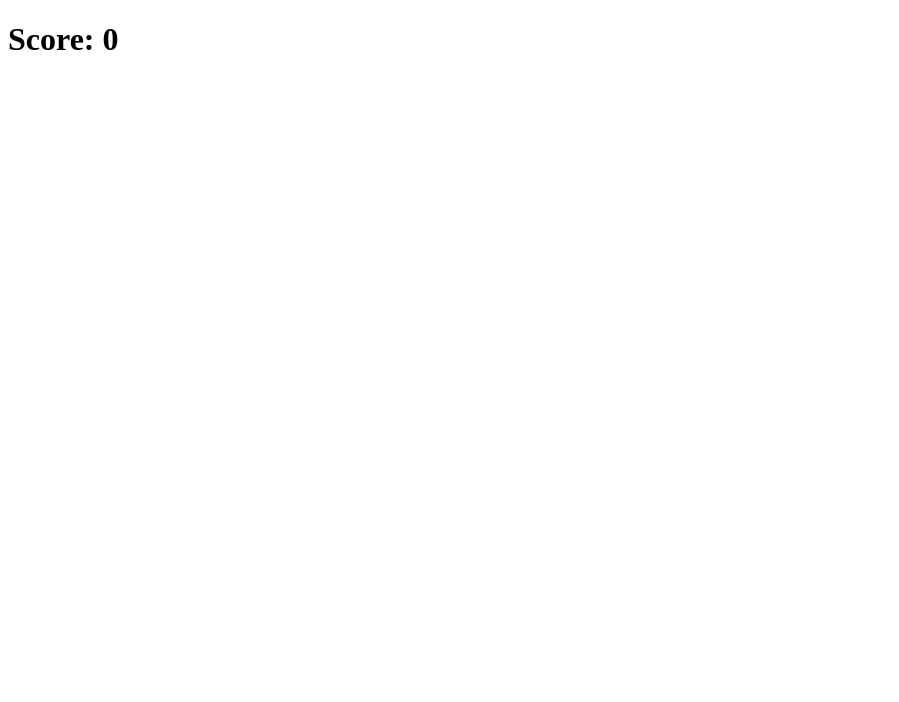
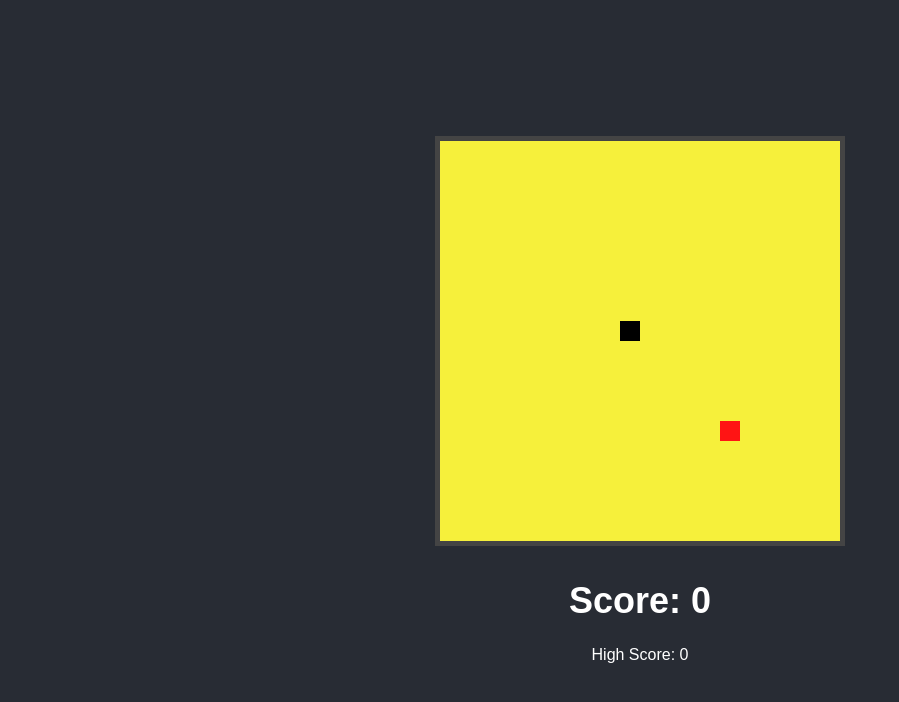
Before and after one commit to bhagya-gamage/Snake-Game, a plain HTML site: page index.html in a window 1280 px wide. Shown: the whole page, without its empty margins (0-899 px from the left). Drawn offline with Linux system fonts and the light colour scheme.

Commit message:
highScore

```diff
--- a/app.js
+++ b/app.js
@@ -1,10 +1,12 @@
 const board = document.getElementById("game-board");
 const scoreElement = document.getElementById("score");
+const highScoreElement = document.getElementById("high-score");
 
 let snake = [{x:10, y:10}];
 let food = {x:15, y: 15};
 let direction = {x:0, y:0};
 let score = 0;
+let highScore = localStorage.getItem("highScore") || 0;
 
 function createBoard(){
     board.innerHTML='';
@@ -98,3 +100,15 @@ function handleInput(event){
 document.addEventListener("keydown",handleInput);
 setInterval(gameLoop, 200);
 createBoard();
+highScoreElement.textContent = highScore;
+
+if(newHead.x === food.x && newHead.y === food.y){
+    score++;
+    scoreElement.textContent = score;
+
+    if(score > highScore){
+        highScore = score;
+        localStorage.setItem("highScore",highScore);
+        highScoreElement.textContent = highScore;
+    }
+}
--- a/index.html
+++ b/index.html
@@ -3,6 +3,7 @@
 <head>
     <meta charset="UTF-8">
     <meta name="viewport" content="width=device-width, initial-scale=1.0">
+    <link rel="stylesheet" href="styles.css">
     <title>Document</title>
 </head>
 <body>
@@ -12,6 +13,11 @@
             <h1>Score: <span id="score">0</span></h1>
         </div>
     </div>
+
+    <div id="scoreboard">
+        <!-- Score: <span id="score">0</span> -->
+        High Score: <span id="high-score">0</span>
+      </div>
     <script src="app.js"></script>
 </body>
 </html>
--- a/styles.css
+++ b/styles.css
@@ -6,6 +6,7 @@ body {
     align-items: center;
     justify-content: center;
     height: 100vh;
+    background-image: ;
     background-color: #282c34;
     color: white;
 }
@@ -20,7 +21,7 @@ body {
     position: relative;
     width: 400px;
     height: 400px;
-    background-color: #000;
+    background-color: #f6f03b;
     border: 5px solid #444;
     display: grid;
     grid-template-columns: repeat(20, 20px);
@@ -28,13 +29,13 @@ body {
 }
 
 .snake {
-    background-color: #76c7c0;
+    background-color: #000000;
     grid-column: span 1;
     grid-row: span 1;
 }
 
 .food {
-    background-color: #e63946;
+    background-color: #ff1414;
     grid-column: span 1;
     grid-row: span 1;
 }
```
